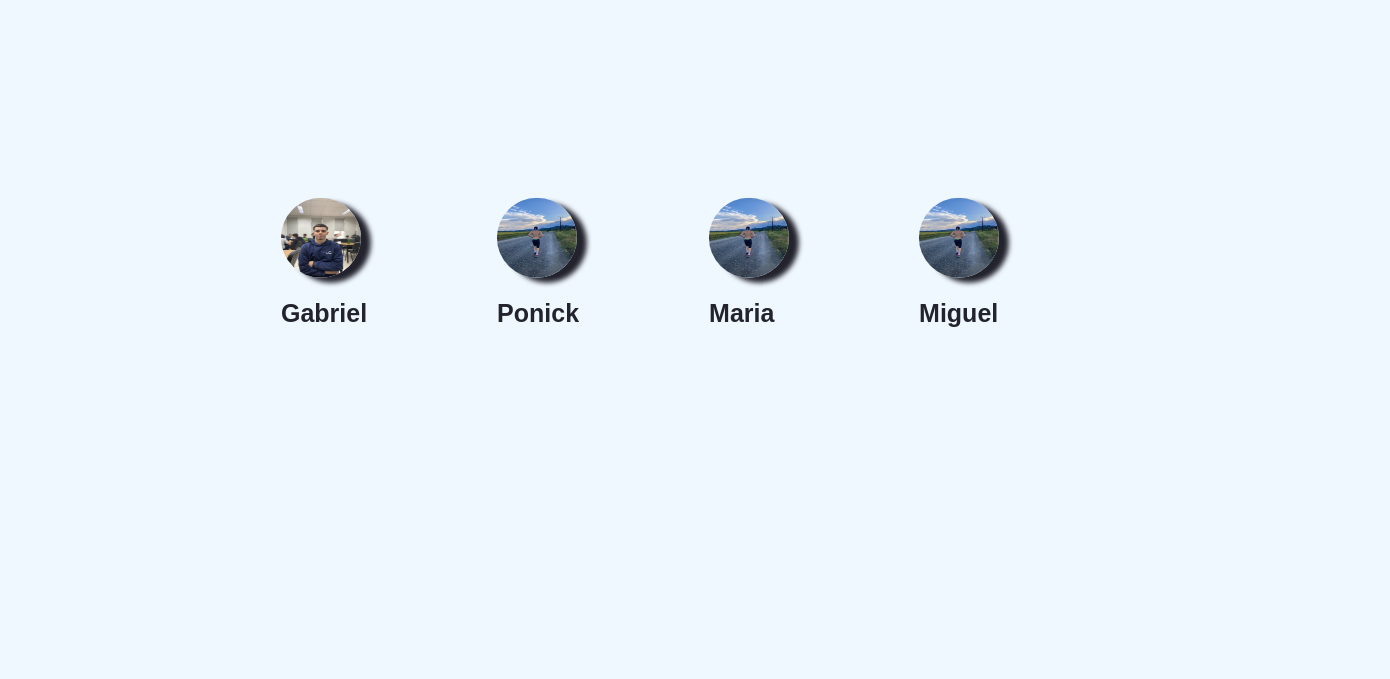
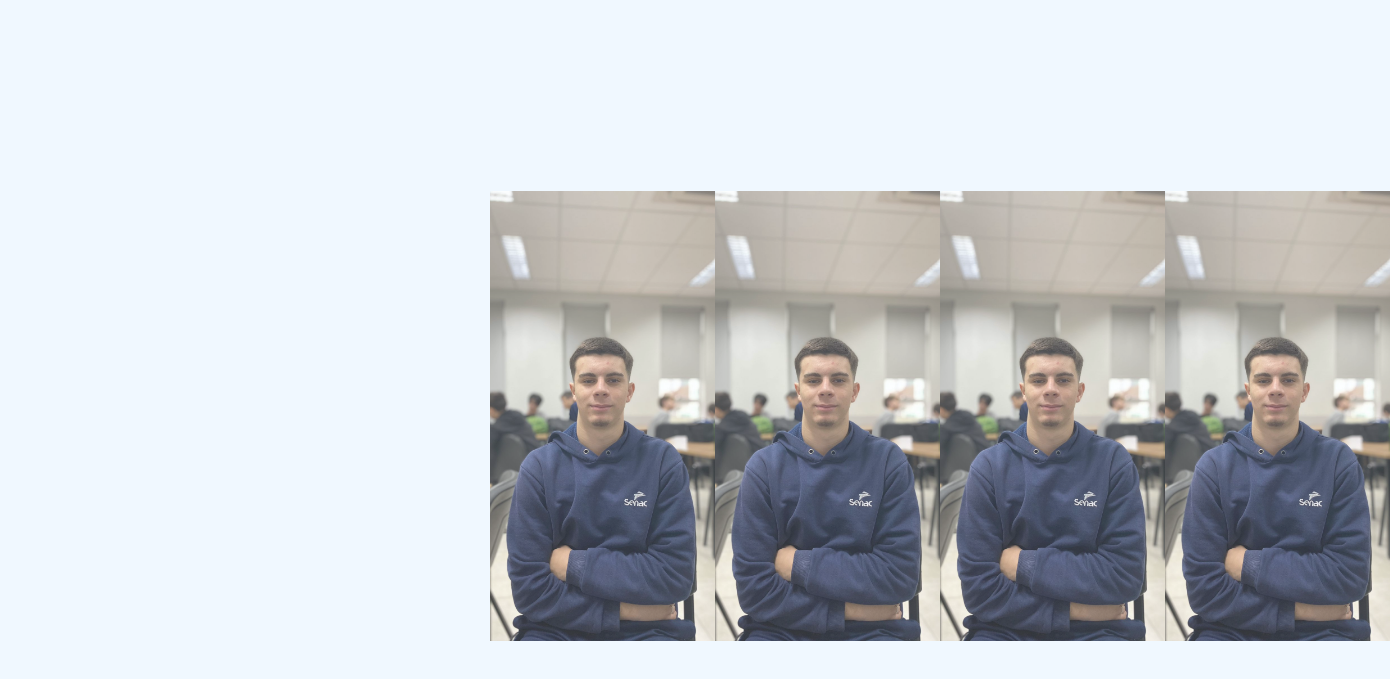
Before and after one commit to GabrielAlmeida51/Zaily2.0, a plain HTML site: page Zaily2.0-main/P.I_SENAC/Front_end/contato.html in a window 1280 px wide. Shown: the part 49-728 px from the top of the page, 1390 px wide, since content can reach past the window. Drawn offline with Linux system fonts and the light colour scheme.

Commit message:
carrossel

```diff
--- a/Zaily2.0-main/P.I_SENAC/Front_end/assets/css/conato.css
+++ b/Zaily2.0-main/P.I_SENAC/Front_end/assets/css/conato.css
@@ -144,3 +144,25 @@ body {
   font-size: 25px;
   font-family: Arial, Helvetica, sans-serif;
 }
+section{
+  display: flex;
+  width: 900px;
+  height: 450px;
+  position: absolute;
+  top: 30%;
+  left: 490px;
+}
+section img{
+  width: 0;
+  flex-grow: 1;
+  object-fit: cover;
+  opacity: .8;
+  transition: .5s ease;
+
+}
+section img:hover{
+  cursor: crosshair;
+  width: 300px;
+  opacity: 1;
+  filter: contrast(120%);
+}
--- a/Zaily2.0-main/P.I_SENAC/Front_end/contato.html
+++ b/Zaily2.0-main/P.I_SENAC/Front_end/contato.html
@@ -26,40 +26,13 @@
         </nav>
       </header>
 <!--.........Nós.............-->
+      <section>
+        <img src="../Front_end/assets/img/euu.jpg" alt="" srcset="">
+        <img src="../Front_end/assets/img/euu.jpg" alt="" srcset="">
+        <img src="../Front_end/assets/img/euu.jpg" alt="" srcset="">
+        <img src="../Front_end/assets/img/euu.jpg" alt="" srcset="">
+      </section>
 
-      <div class="Nosso-Grupo">
-        <div class="Nos">
-
-            <div class="pessoa">
-              <img src="../Front_end/assets/img/euu.jpg">
-              <div class="Nome-imagem">
-                <h1>Gabriel</h1>
-              </div>
-            </div>
-<!--.........separameto.............-->
-            <div class="pessoa">
-              <img src="../Front_end/assets/img/p1.jpg">
-              <div class="Nome-imagem">
-                <h1>Ponick</h1>
-                </div>
-            </div>
-<!--.........separameto.............-->
-            <div class="pessoa">
-              <img src="../Front_end/assets/img/p1.jpg">
-              <div class="Nome-imagem">
-                  <h1>Maria</h1>
-                </div>
-            </div>
-<!--.........separameto.............-->
-            <div class="pessoa">
-                <img src="../Front_end/assets/img/p1.jpg">
-                <div class="Nome-imagem">
-                    <h1>Miguel</h1>
-                </div>
-            </div>
-<!--.........separameto.............-->
-        </div>
-      </div>
 
 </body>
 </html>
```
Also changed, not shown: Zaily2.0-main/P.I_SENAC/Front_end/index.html (+1 -7 lines), Zaily2.0-main/P.I_SENAC/Front_end/login.html (+1 -6 lines), Zaily2.0-main/P.I_SENAC/Front_end/projeto.html (+1 -6 lines).
